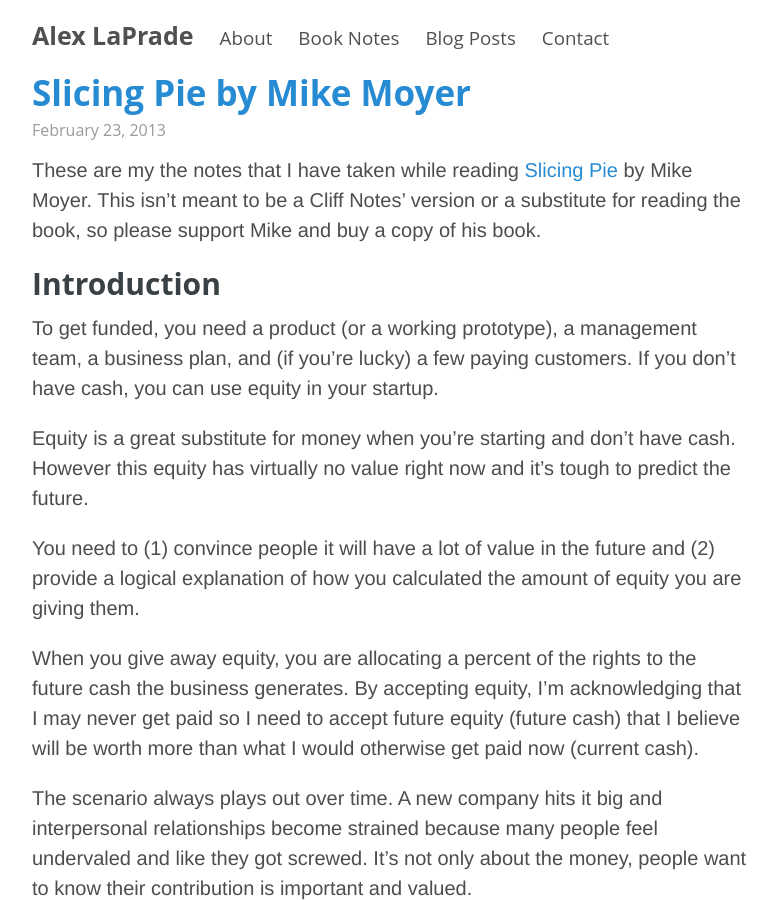
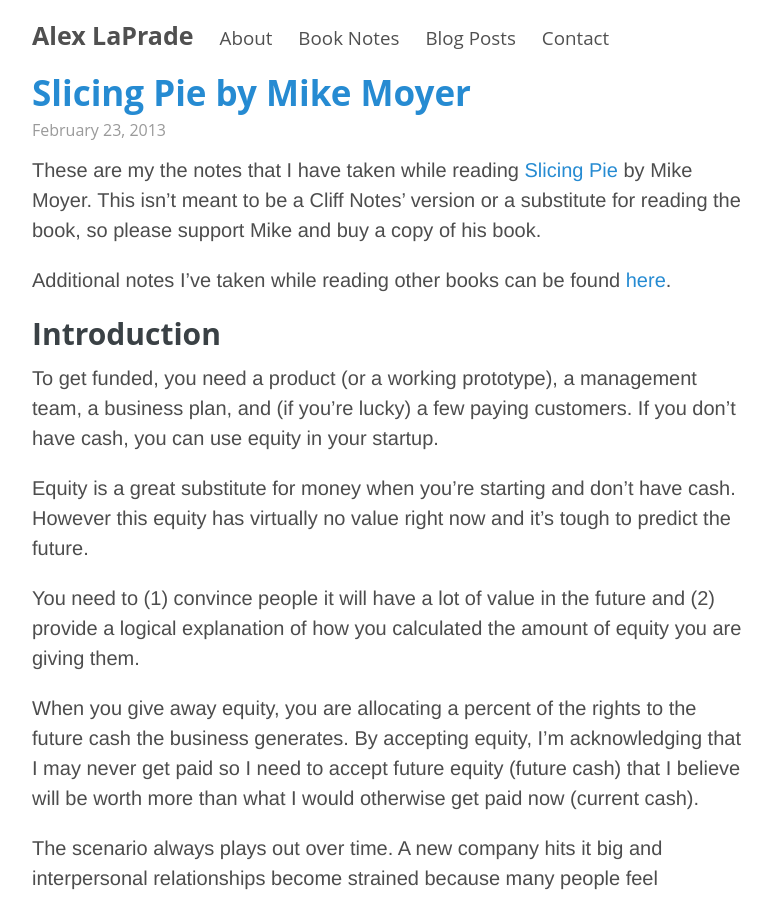
Before and after one commit to laprade/laprade.github.io, a Jekyll site: the page built from _posts/2013-2-23-slicing-pie.md, in a window 1280 px wide and 900 px high. Shown: the whole window, without its empty margins (248-1025 px from the left). Built offline with Jekyll 4.4.1, drawn with Linux system fonts in a browser that asks for light colours.

Commit message:
update to slicing pie

```diff
--- a/_posts/2013-2-23-slicing-pie.md
+++ b/_posts/2013-2-23-slicing-pie.md
@@ -6,6 +6,7 @@
 
 These are my the notes that I have taken while reading [Slicing Pie](http://www.amazon.com/Slicing-Pie-Funding-Company-Without/dp/0615700624/) by Mike Moyer. This isn’t meant to be a Cliff Notes’ version or a substitute for reading the book, so please support Mike and buy a copy of his book.
 
+Additional notes I've taken while reading other books can be found [here](/book-notes/).
 <!-- more -->
 
 ## Introduction
```
